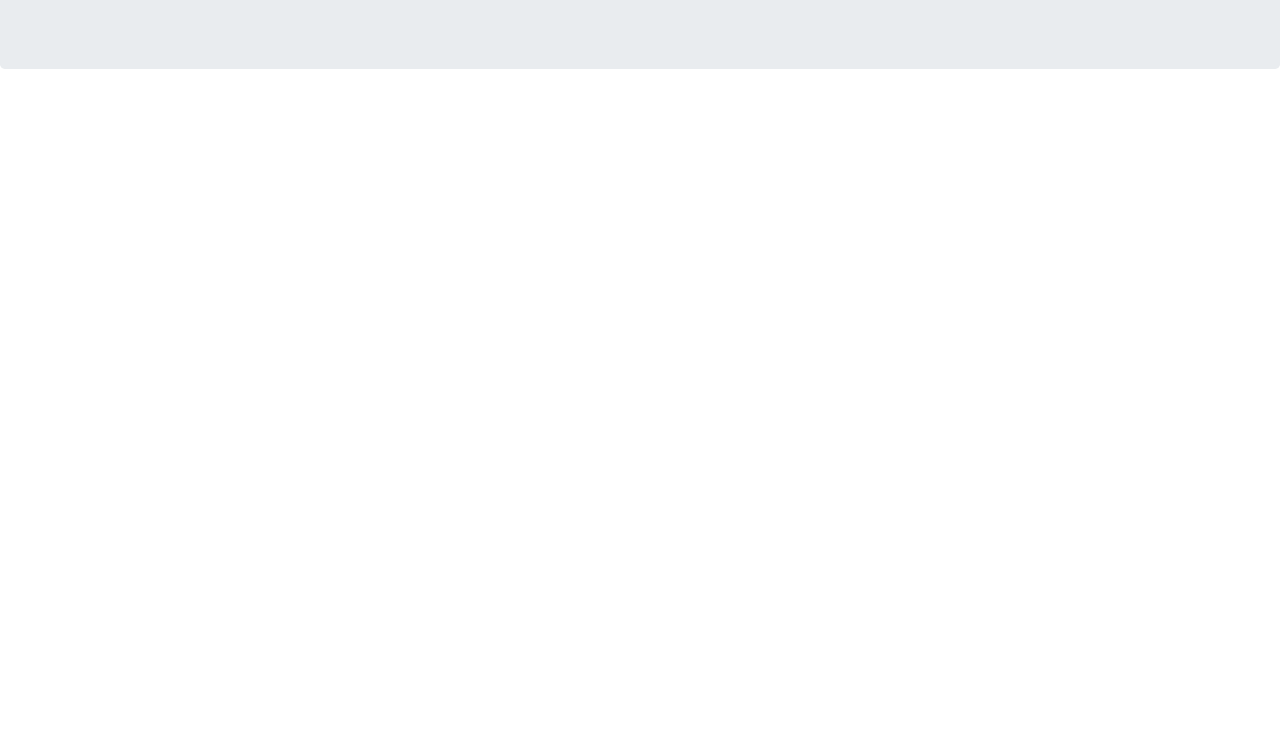
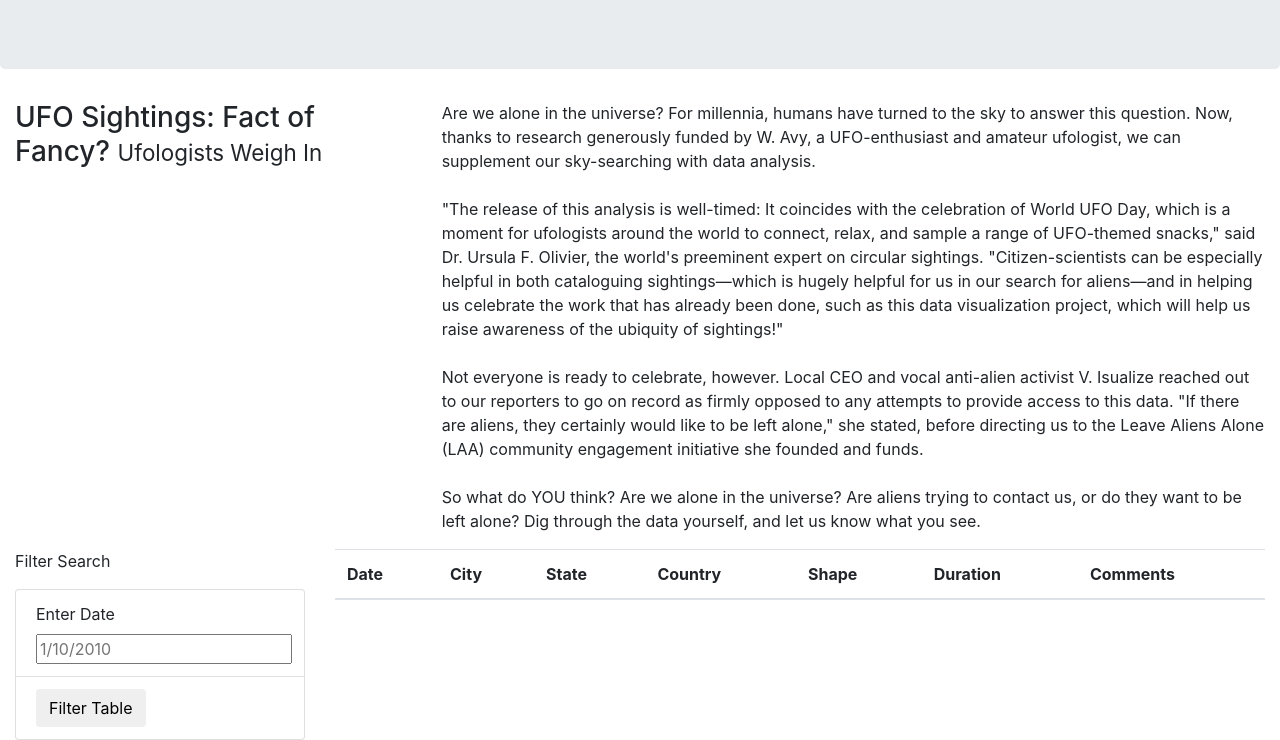
Before and after one commit to erinrkahn/UFOs, a plain HTML site: page templates/index.html in a window 1280 px wide. Shown: the part 171-911 px from the top of the page. Before the commit the page ends 800 px from the top, so only its background shows below. Drawn offline with nearby package versions, Linux system fonts and the light colour scheme.

Commit message:
add filter table search

```diff
--- a/templates/index.html
+++ b/templates/index.html
@@ -23,7 +23,51 @@
     </div>
     <div class="container-fluid">
         <div class="row">
+          <div class="col-md-4">
+            <h3>UFO Sightings: Fact of Fancy? <small>Ufologists Weigh In</small></h3>
+          </div>
+          <div class="col-md-8">
+            <p>
+              Are we alone in the universe? For millennia, humans have turned to the sky to answer this question. Now, thanks to research generously funded by W. Avy, a UFO-enthusiast and amateur ufologist, we can supplement our sky-searching with data analysis.<br><br>"The release of this analysis is well-timed: It coincides with the celebration of World UFO Day, which is a moment for ufologists around the world to connect, relax, and sample a range of UFO-themed snacks," said Dr. Ursula F. Olivier, the world's preeminent expert on circular sightings. "Citizen-scientists can be especially helpful in both cataloguing sightings—which is hugely helpful for us in our search for aliens—and in helping us celebrate the work that has already been done, such as this data visualization project, which will help us raise awareness of the ubiquity of sightings!"<br><br>Not everyone is ready to celebrate, however. Local CEO and vocal anti-alien activist V. Isualize reached out to our reporters to go on record as firmly opposed to any attempts to provide access to this data. "If there are aliens, they certainly would like to be left alone," she stated, before directing us to the Leave Aliens Alone (LAA) community engagement initiative she founded and funds.<br><br>So what do YOU think? Are we alone in the universe? Are aliens trying to contact us, or do they want to be left alone? Dig through the data yourself, and let us know what you see.
+
+
+            </p>
+          </div>
         </div>
-    </div>
+      </div>
+      <div class="container-fluid">
+        <div class="row">
+          <div class="col-md-3">
+            <form>
+                <p>Filter Search</p>
+            </form>
+                <ul class="list-group">
+                    <li class="list-group-item">
+                        <label for="date">Enter Date</label>
+                        <input type="text" placeholder="1/10/2010" id="datetime" />
+                    </li>
+                    <li class="list-group-item">
+                        <button id="filter-btn" type="button" class="btn btn-default">Filter Table</button>
+                    </li>
+                </ul>
+          </div>
+          <div class="col-md-9">
+            <table class="table table-striped">
+              <thead>
+                <tr>
+                    <th>Date</th>
+                    <th>City</th>
+                    <th>State</th>
+                    <th>Country</th>
+                    <th>Shape</th>
+                    <th>Duration</th>
+                    <th>Comments</th>
+                </tr>
+              </thead>
+              <tbody></tbody>
+            </table>
+          </div>
+        </div>
+      </div>
 </body>
 </html>
```
